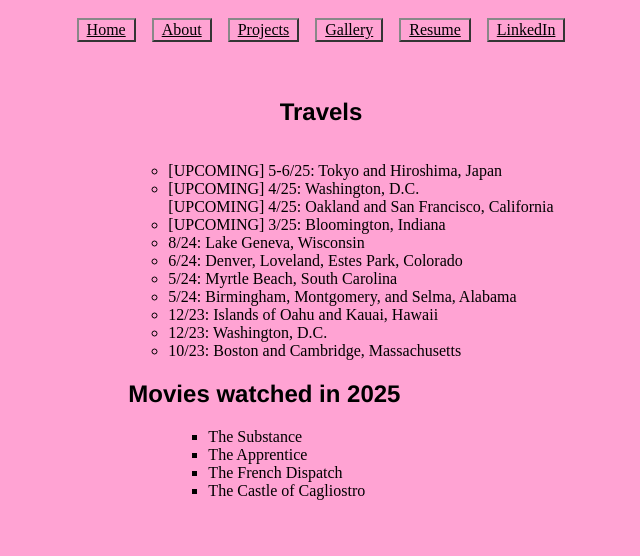
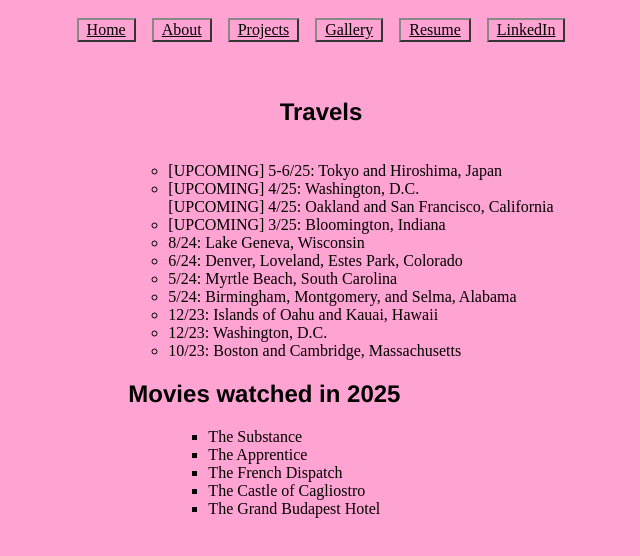
Before and after one commit to angelynn-j/angelynn-j.github.io, a plain HTML site: page index.html in a window 1280 px wide. Shown: the part 104-660 px from the top of the page, without its empty margins (319-959 px from the left). Drawn offline with Linux system fonts and the light colour scheme; a web font is replaced by a local one.

Commit message:
Update index.html

```diff
--- a/index.html
+++ b/index.html
@@ -62,6 +62,7 @@ ul.myUL {
 		<li>The Apprentice</li>
 		<li>The French Dispatch</li>
 		<li>The Castle of Cagliostro</li>
+		<li>The Grand Budapest Hotel</li>
 		</ul>
 		</div>
 		</body>
```
